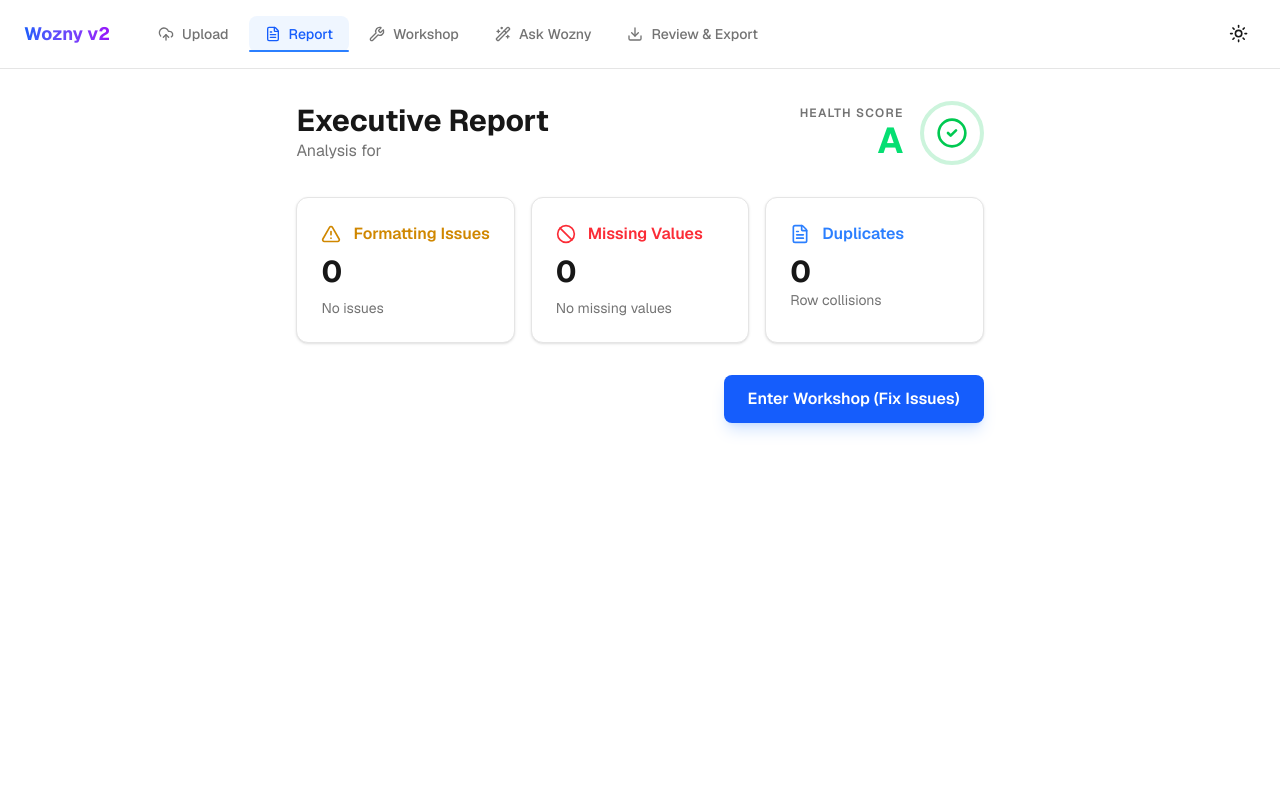
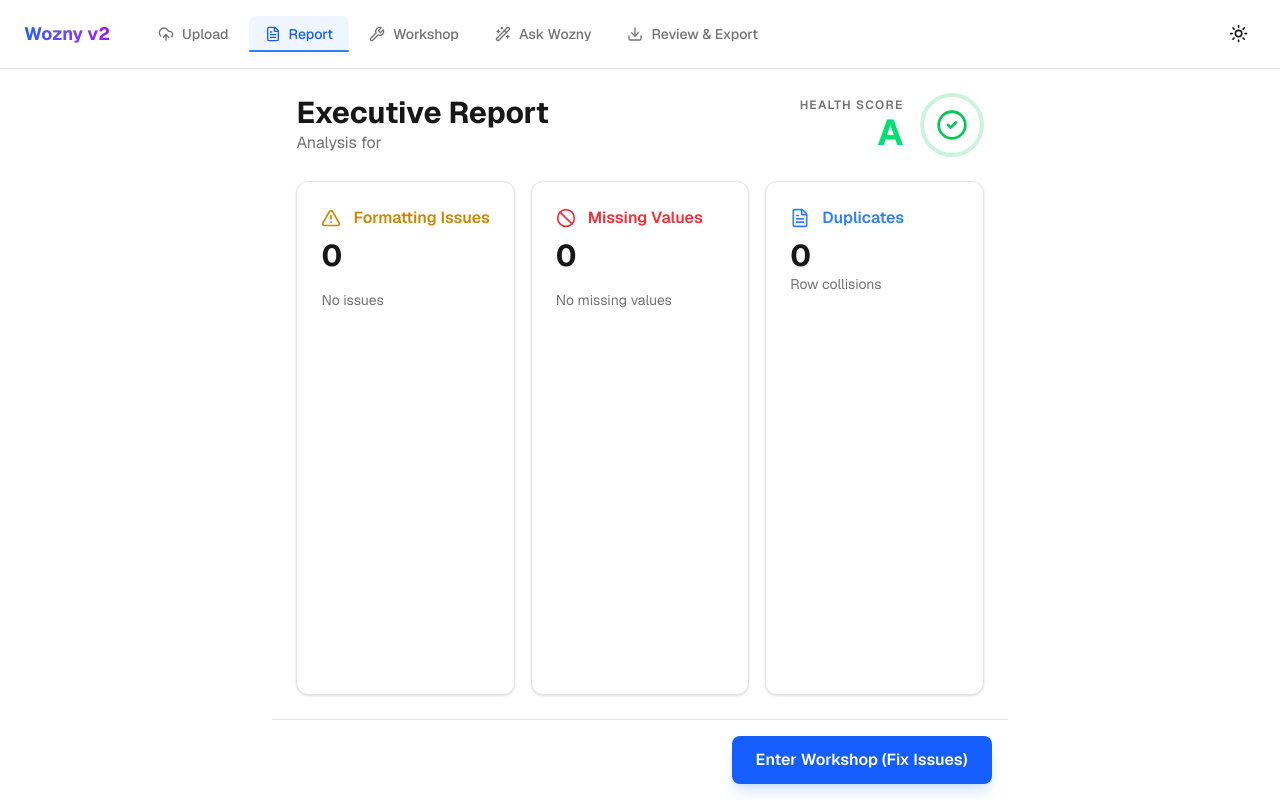
Before and after one commit to AI-Prismscope/wozny_v2, a Next.js app: page / in a window 1280 px wide. Both pictures are taken after a click on the button "Report". Built offline with nearby package versions, Linux system fonts and the light colour scheme.

Commit message:
fix: refactor executive report layout to be static with scrolling cards

```diff
--- a/src/features/report/views/ReportView.tsx
+++ b/src/features/report/views/ReportView.tsx
@@ -59,10 +59,10 @@ export const ReportView = () => {
 
 
     return (
-        <div className="p-8 max-w-5xl mx-auto h-full overflow-auto animate-in fade-in slide-in-from-bottom-4">
+        <div className="flex flex-col h-full max-w-6xl mx-auto p-6 overflow-hidden">
 
             {/* Header */}
-            <div className="flex items-center justify-between mb-8">
+            <div className="flex-none flex items-center justify-between mb-6">
                 <div>
                     <h1 className="text-3xl font-bold text-neutral-900 dark:text-white">Executive Report</h1>
                     <p className="text-neutral-500 dark:text-neutral-400">Analysis for <span className="text-neutral-700 dark:text-neutral-200 font-mono">{fileName}</span></p>
@@ -78,22 +78,25 @@ export const ReportView = () => {
                 </div>
             </div>
 
-            {/* KPI Cards */}
-            <div className="grid grid-cols-1 md:grid-cols-3 gap-4 mb-8">
-                <div className="bg-white dark:bg-neutral-900 border border-neutral-200 dark:border-neutral-800 p-6 rounded-xl shadow-sm dark:shadow-none">
-                    <div className="flex items-center gap-3 mb-2 text-yellow-600 dark:text-yellow-500">
+            {/* KPI Cards (Flexible Middle) */}
+            <div className="flex-1 min-h-0 grid grid-cols-1 md:grid-cols-3 gap-4 mb-6">
+
+                {/* Formatting Issues Card */}
+                <div className="flex flex-col bg-white dark:bg-neutral-900 border border-neutral-200 dark:border-neutral-800 p-6 rounded-xl shadow-sm dark:shadow-none h-full overflow-hidden">
+                    <div className="flex-none flex items-center gap-3 mb-2 text-yellow-600 dark:text-yellow-500">
                         <AlertTriangle className="w-5 h-5" />
                         <h3 className="font-semibold">Formatting Issues</h3>
                     </div>
-                    <p className="text-3xl font-bold text-neutral-900 dark:text-white mb-2">{stats.formattingCount}</p>
+                    <p className="flex-none text-3xl font-bold text-neutral-900 dark:text-white mb-4">{stats.formattingCount}</p>
 
-                    {/* Interactive Badges */}
-                    <div className="flex flex-wrap gap-2">
+                    {/* Scrollable Badges Area */}
+                    <div className="flex-1 overflow-y-auto min-h-0 pr-2">
+                        <div className="flex flex-wrap gap-2 content-start">
                             {stats.formatColumnsList.map(col => (
                                 <button
                                     key={col}
                                     onClick={() => toggleIgnoreColumn(col)}
-                                className="inline-flex items-center gap-1 px-2 py-1 bg-yellow-100 hover:bg-yellow-200 dark:bg-yellow-900/30 dark:hover:bg-yellow-900/50 text-yellow-800 dark:text-yellow-200 text-xs rounded-full transition-colors group"
+                                    className="inline-flex items-center gap-1 px-2 py-1 bg-yellow-100 hover:bg-yellow-200 dark:bg-yellow-900/30 dark:hover:bg-yellow-900/50 text-yellow-800 dark:text-yellow-200 text-xs rounded-full transition-colors group shrink-0"
                                     title="Ignore this column to improve score"
                                 >
                                     {col}
@@ -102,22 +105,25 @@ export const ReportView = () => {
                             ))}
                             {stats.formatColumnsList.length === 0 && <span className="text-sm text-neutral-500">No issues</span>}
                         </div>
+                    </div>
+                </div>
 
-                </div>
-                <div className="bg-white dark:bg-neutral-900 border border-neutral-200 dark:border-neutral-800 p-6 rounded-xl shadow-sm dark:shadow-none">
-                    <div className="flex items-center gap-3 mb-2 text-red-500 dark:text-red-400">
+                {/* Missing Values Card */}
+                <div className="flex flex-col bg-white dark:bg-neutral-900 border border-neutral-200 dark:border-neutral-800 p-6 rounded-xl shadow-sm dark:shadow-none h-full overflow-hidden">
+                    <div className="flex-none flex items-center gap-3 mb-2 text-red-500 dark:text-red-400">
                         <Ban className="w-5 h-5" />
                         <h3 className="font-semibold">Missing Values</h3>
                     </div>
-                    <p className="text-3xl font-bold text-neutral-900 dark:text-white mb-2">{stats.missingCount}</p>
+                    <p className="flex-none text-3xl font-bold text-neutral-900 dark:text-white mb-4">{stats.missingCount}</p>
 
-                    {/* Interactive Badges */}
-                    <div className="flex flex-wrap gap-2">
+                    {/* Scrollable Badges Area */}
+                    <div className="flex-1 overflow-y-auto min-h-0 pr-2">
+                        <div className="flex flex-wrap gap-2 content-start">
                             {stats.missingColumnsList.map(col => (
                                 <button
                                     key={col}
                                     onClick={() => toggleIgnoreColumn(col)}
-                                className="inline-flex items-center gap-1 px-2 py-1 bg-red-100 hover:bg-red-200 dark:bg-red-900/30 dark:hover:bg-red-900/50 text-red-800 dark:text-red-200 text-xs rounded-full transition-colors group"
+                                    className="inline-flex items-center gap-1 px-2 py-1 bg-red-100 hover:bg-red-200 dark:bg-red-900/30 dark:hover:bg-red-900/50 text-red-800 dark:text-red-200 text-xs rounded-full transition-colors group shrink-0"
                                     title="Ignore this column to improve score"
                                 >
                                     {col}
@@ -127,20 +133,23 @@ export const ReportView = () => {
                             {stats.missingColumnsList.length === 0 && <span className="text-sm text-neutral-500">No missing values</span>}
                         </div>
                     </div>
-                <div className="bg-white dark:bg-neutral-900 border border-neutral-200 dark:border-neutral-800 p-6 rounded-xl shadow-sm dark:shadow-none">
-                    <div className="flex items-center gap-3 mb-2 text-blue-500 dark:text-blue-400">
+                </div>
+
+                {/* Duplicates Card */}
+                <div className="flex flex-col bg-white dark:bg-neutral-900 border border-neutral-200 dark:border-neutral-800 p-6 rounded-xl shadow-sm dark:shadow-none h-full overflow-hidden">
+                    <div className="flex-none flex items-center gap-3 mb-2 text-blue-500 dark:text-blue-400">
                         <FileText className="w-5 h-5" />
                         <h3 className="font-semibold">Duplicates</h3>
                     </div>
-                    <p className="text-3xl font-bold text-neutral-900 dark:text-white">{stats.duplicateCount}</p>
+                    <p className="flex-none text-3xl font-bold text-neutral-900 dark:text-white">{stats.duplicateCount}</p>
+                    <div className="flex-1">
                         <p className="text-sm text-neutral-500">Row collisions</p>
                     </div>
                 </div>
+            </div>
 
-
-
-            {/* Action Bar */}
-            <div className="flex justify-end gap-4">
+            {/* Footer / Action Bar (Fixed) */}
+            <div className="flex-none flex justify-end gap-4 p-4 border-t border-neutral-200 dark:border-neutral-800 bg-white/50 dark:bg-black/20 backdrop-blur-sm -mx-6 -mb-6">
                 <button
                     onClick={() => setActiveTab('workshop')}
                     className="px-6 py-3 bg-blue-600 hover:bg-blue-700 text-white font-semibold rounded-lg shadow-lg shadow-blue-500/20 transition-all hover:scale-105"
```
Lines whose indentation alone changed are shown as unchanged.
